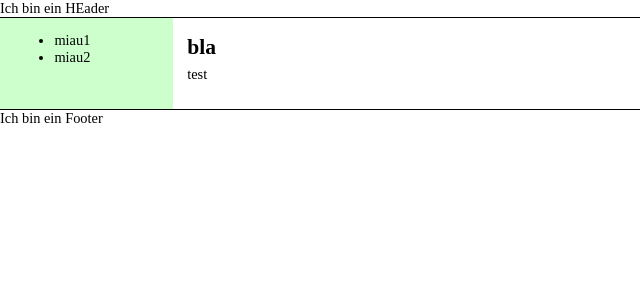
After one commit to DarkXTC/uglyxtc, a PHP site: page /web/Main.php in a window 1280 px wide. The commit adds this page. Shown: the top 300 px of the page, without its empty margins (0-640 px from the left). Run offline with PHP 8.4, Linux system fonts and the light colour scheme; data that the repository does not hold is empty.

Commit message:
Work in progress

```diff
--- a/composer.json
+++ b/composer.json
@@ -9,7 +9,7 @@
     ],
     "autoload": {
         "psr-4": {
-            "uglyxtc\\": "./"
+            "UglyXTC\\": "./UglyXTC"
         }
     },
     "require": {
--- /dev/null
+++ b/web/Main.php
@@ -0,0 +1,42 @@
+<?php
+
+use UglyXTC\Core\Config;
+?>
+<!DOCTYPE html>
+<!--
+The MIT License (MIT)
+
+Copyright (c) 2014 DarkXTC
+For the complete license see "LICENSE"
+-->
+<html>
+    <head>
+        <meta charset="UTF-8">
+        <title><?= $values['title'] ?></title>
+        <link rel="stylesheet" href="./web/style/Main.css" />
+    </head>
+    <body>
+        <header id="header">
+            Ich bin ein HEader
+        </header>
+        <div class="colmask leftmenu">
+            <div class="colright">
+                <div class="col1wrap">
+                    <section class="content">
+                        <h1>bla</h1>
+                        <p>test</p>
+                    </section>
+                </div>
+                <nav class="navigation">
+                    <ul>
+                        <li>miau1</li>
+                        <li>miau2</li>
+                    </ul>
+                </nav>
+            </div>
+        </div>
+        <footer id="footer">
+            Ich bin ein Footer
+        </footer>
+    </body>
+</html>
--- /dev/null
+++ b/web/style/Main.css
@@ -0,0 +1,153 @@
+/*
+ * The MIT License (MIT)
+ *
+ * Copyright (c) 2014 DarkXTC
+ * For the complete license see "LICENSE"
+ */
+/*
+    Created on : 19.06.2014, 04:25:24
+    Author     : darkxtc
+*/
+
+body {
+    margin:0;
+    padding:0;
+    border:0;			/* This removes the border around the viewport in old versions of IE */
+    width:100%;
+    background:#fff;
+    min-width:600px;    /* Minimum width of layout - remove line if not required */
+    /* The min-width property does not work in old versions of Internet Explorer */
+    font-size:90%;
+}
+a {
+    color:#369;
+}
+a:hover {
+    color:#fff;
+    background:#369;
+    text-decoration:none;
+}
+h1, h2, h3 {
+    margin:.8em 0 .2em 0;
+    padding:0;
+}
+p {
+    margin:.4em 0 .8em 0;
+    padding:0;
+}
+img {
+    margin:10px 0 5px;
+}
+/* Header styles */
+#header {
+    clear:both;
+    float:left;
+    width:100%;
+}
+#header {
+    border-bottom:1px solid #000;
+}
+#header p,
+#header h1,
+#header h2 {
+    padding:.4em 15px 0 15px;
+    margin:0;
+}
+#header ul {
+    clear:left;
+    float:left;
+    width:100%;
+    list-style:none;
+    margin:10px 0 0 0;
+    padding:0;
+}
+#header ul li {
+    display:inline;
+    list-style:none;
+    margin:0;
+    padding:0;
+}
+#header ul li a {
+    display:block;
+    float:left;
+    margin:0 0 0 1px;
+    padding:3px 10px;
+    text-align:center;
+    background:#eee;
+    color:#000;
+    text-decoration:none;
+    position:relative;
+    left:15px;
+    line-height:1.3em;
+}
+#header ul li a:hover {
+    background:#369;
+    color:#fff;
+}
+#header ul li a.active,
+#header ul li a.active:hover {
+    color:#fff;
+    background:#000;
+    font-weight:bold;
+}
+#header ul li a span {
+    display:block;
+}
+/* 'widths' sub menu */
+#layoutdims {
+    clear:both;
+    background:#eee;
+    border-top:4px solid #000;
+    margin:0;
+    padding:6px 15px !important;
+    text-align:right;
+}
+/* column container */
+.colmask {
+    position:relative;		/* This fixes the IE7 overflow hidden bug and stops the layout jumping out of place */
+    clear:both;
+    float:left;
+    width:100%;			/* width of whole page */
+    overflow:hidden;	/* This chops off any overhanging divs */;
+}
+/* 2 column left menu settings */
+.leftmenu {
+    background:#cfc;
+}
+.leftmenu .colright {
+    float:left;
+    width:200%;
+    position:relative;
+    left:12em;
+    background:#fff;
+}
+.leftmenu .col1wrap {
+    float:right;
+    width:50%;
+    position:relative;
+    right:12em;
+    padding-bottom:1em;
+}
+.leftmenu .content {
+    margin:0 1em 0 13em;
+    position:relative;
+    right:100%;
+    overflow:hidden;
+}
+.leftmenu .navigation {
+    float:left;
+    width:10em;
+    position:relative;
+    right:11em;
+}
+/* Footer styles */
+#footer {
+    clear:both;
+    float:left;
+    width:100%;
+    border-top:1px solid #000;
+}
+#footer p {
+    padding:10px;
+    margin:0;
+}
```
Also changed, not shown: Core/Config.php (deleted, +0 -23 lines), UglyXTC/Controller/PageController.php (added, +21 -0 lines), UglyXTC/Core/Config.php (added, +41 -0 lines), UglyXTC/Core/GUIBuilder.php (added, +42 -0 lines), UglyXTC/Dummy.php (renamed from Dummy.php, +5 -4 lines), index.php (+17 -18 lines), README.md, 3 other files.
